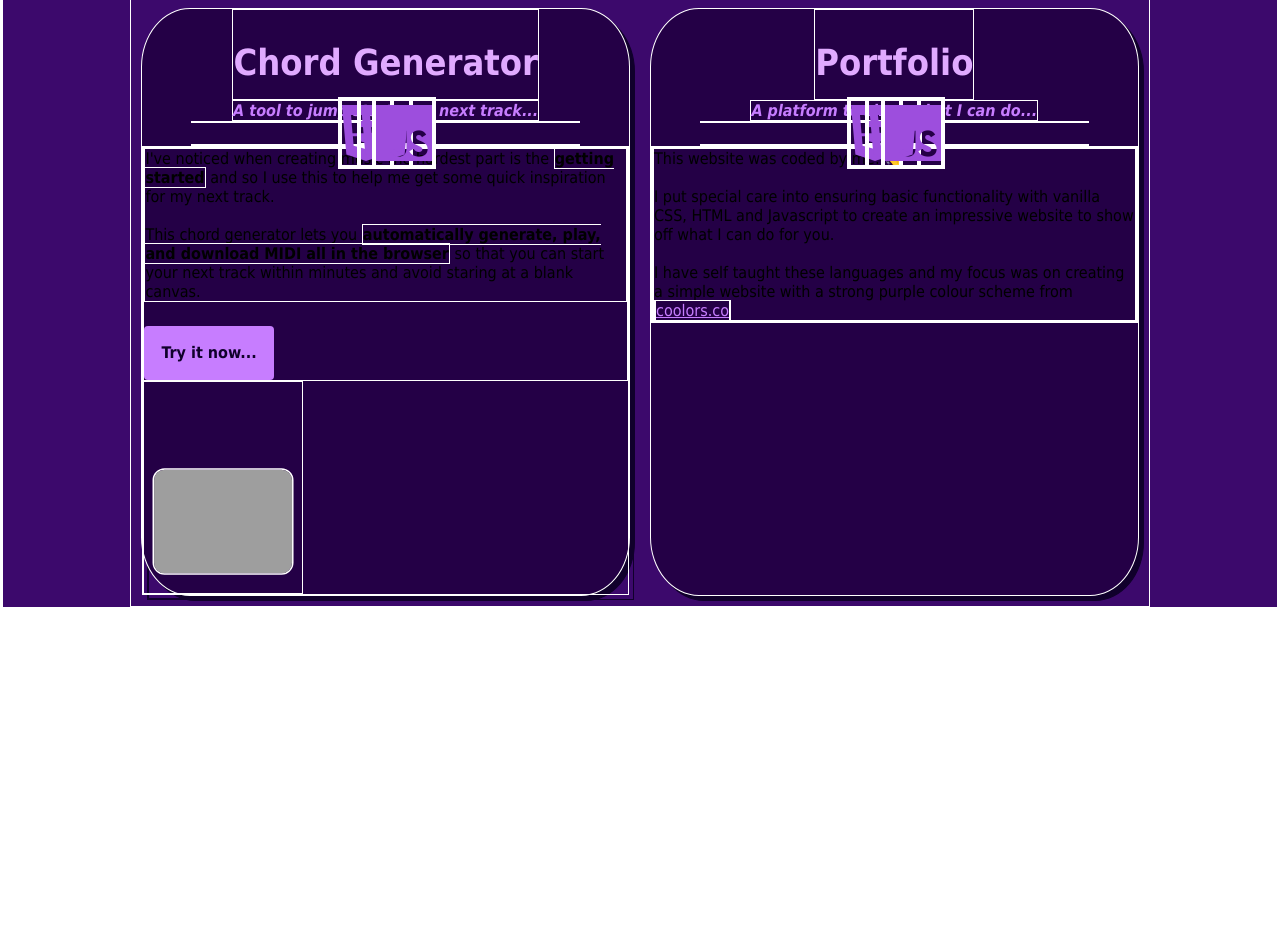
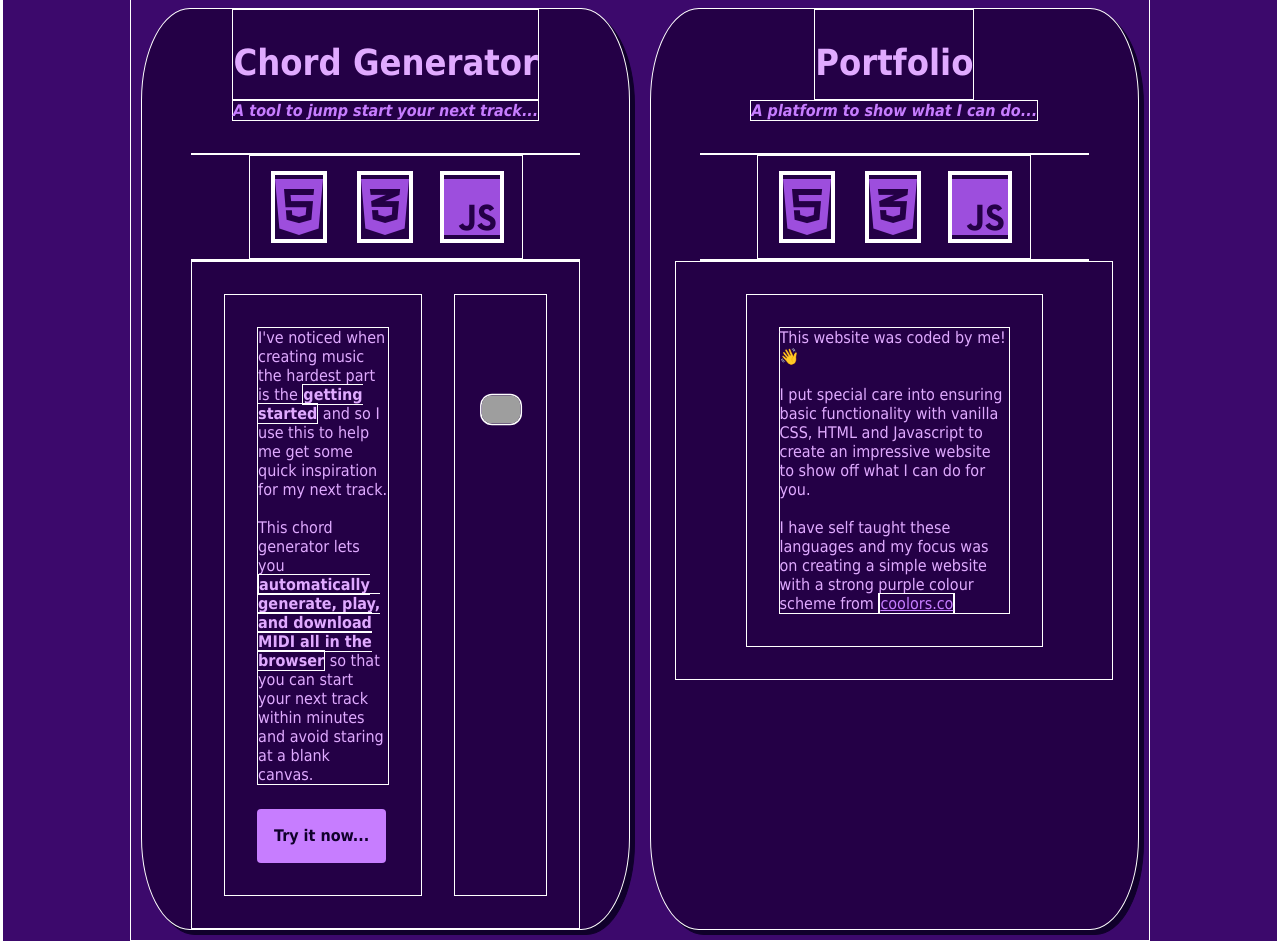
Before and after one commit to TheAdamHayes/frontend-portfolio, a plain HTML site: page index.html in a window 1280 px wide. Shown: the part 1121-2065 px from the top of the page. Before the commit the page ends 1731 px from the top, so only its background shows below. Drawn offline with Linux system fonts and the light colour scheme; grey boxes are pictures that could not be loaded.

Commit message:
Update index.html

```diff
--- a/index.html
+++ b/index.html
@@ -34,18 +34,18 @@
 
   <!-- LANDING PAGE -->
   <section id="landing-page">
-    <div class="name_and_photo hidden">
-      <div class="circle_background">
+    <div class="name-and-photo hidden">
+      <div class="circle-background">
         <img class="photo" src="https://i.imgur.com/IsrEmnP.png" alt="Photo">
       </div>
-      <div class="name">I am&nbsp;<span class="changing_text">an ambitious front-end developer.</span></div>
+      <div class="name">I am&nbsp;<span class="changing-text">an ambitious front-end developer.</span></div>
     </div>
   </section>
 
   <!-- ABOUT ME -->
   <section id="about" class="hidden">
     <h2 class="title">About Me</h2>
-    <p class="text">Hello! 👋 I'm Adam. <br> <br> I'm an ambitious front end developer out of Liverpool, UK and my goal is to provide clean, functional, and simple UI/UX for the web. <br> <br> Did you know I also enjoy <span id="music"><a href="https://www.youtube.com/@adam_hayes">making music and stories?</a></span></p>
+    <p class="text">Hello! 👋 I'm Adam. <br> <br> I'm an ambitious front end developer out of Liverpool, UK and my goal is to provide clean, functional, and simple UI/UX for the web. <br> <br> Did you know I also enjoy <span id="music"><a href="https://www.youtube.com/@adam-hayes">making music and stories?</a></span></p>
   </section>
 
   <!-- PROJECTS -->
@@ -58,9 +58,9 @@
         <h3 class="title">Chord Generator</h3>
         <h4 class="subtitle">A tool to jump start your next track...</h4>
 
-        <div class="h-divider" id="above_tools"></div>
+        <div class="h-divider" id="above-tools"></div>
 
-        <div class="tools_used">
+        <div class="tools-used">
           <i class="fa-brands fa-html5 tool" alt="html5 icon"></i>
           <i class="fa-brands fa-css3-alt tool" alt="Vanilla CSS3 icon"></i>
           <i class="fa-brands fa-js tool" alt="JS icon"></i>
@@ -68,8 +68,8 @@
 
         <div class="h-divider"></div>
 
-        <div class="project_body">
-          <div class="project_description">
+        <div class="project-body">
+          <div class="project-description">
             <p>I've noticed when creating music the hardest part is the <b>getting started</b> and so I use this to help me get some quick inspiration for my next track. <br><br>This chord generator lets you <b>automatically generate, play, and download MIDI all in the browser</b> so that you can start your next track within minutes and avoid staring at a blank canvas. </p>
 
             <!-- TO DO: ADD LINK IN DEPLOYMENT -->
@@ -77,7 +77,7 @@
 
           </div>
           <div class="project-image-container">
-            <img class="image project-image" alt="Chord Generator Screenshot" src="https://i.imgur.com/anJANC3.png" id="chord_generator_image"></img>
+            <img class="image project-image" alt="Chord Generator Screenshot" src="https://i.imgur.com/anJANC3.png" id="chord-generator-image"></img>
           </div>
         </div>
       </div>
@@ -87,9 +87,9 @@
         <h3 class="title">Portfolio</h3>
         <h4 class="subtitle">A platform to show what I can do...</h4>
 
-        <div class="h-divider" id="above_tools"></div>
+        <div class="h-divider" id="above-tools"></div>
 
-        <div class="tools_used">
+        <div class="tools-used">
           <i class="fa-brands fa-html5 tool" alt="html5 icon"></i>
           <i class="fa-brands fa-css3-alt tool" alt="Vanilla CSS3 icon"></i>
           <i class="fa-brands fa-js tool" alt="JS icon"></i>
@@ -97,8 +97,8 @@
 
         <div class="h-divider"></div>
 
-        <div class="project_body" id="website_project_body">
-          <div class="project_description">
+        <div class="project-body" id="website-project-body">
+          <div class="project-description">
             <p>This website was coded by me! 👋 <br> <br> I put special care into ensuring basic functionality with vanilla CSS, HTML and Javascript to create an impressive website to show off what I can do for you. <br> <br>I have self taught these languages and my focus was on creating a simple website with a strong purple colour scheme from <span id="coolors.co"><a href="https://coolors.co/palette/10002b-240046-3c096c-5a189a-7b2cbf-9d4edd-c77dff-e0aaff">coolors.co</a></span></p>
           </div>
 
```
